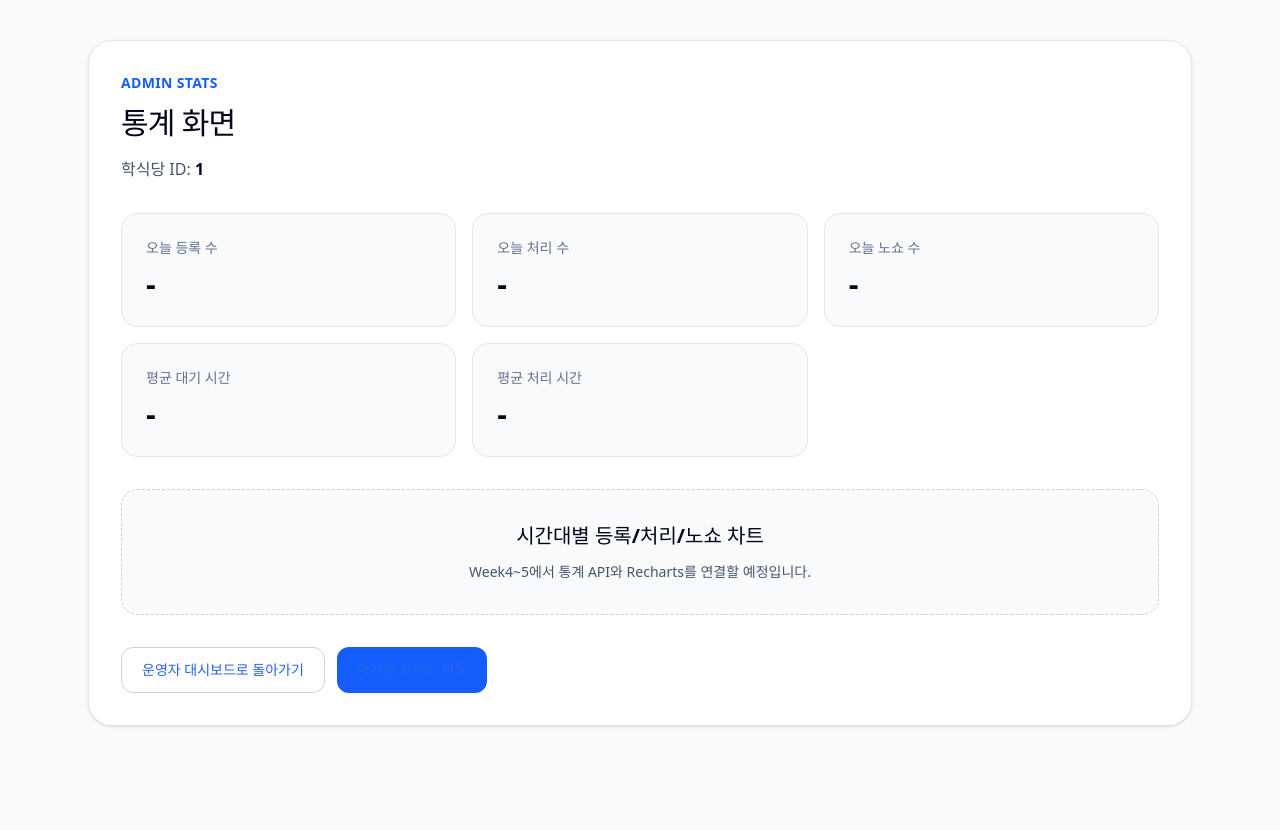
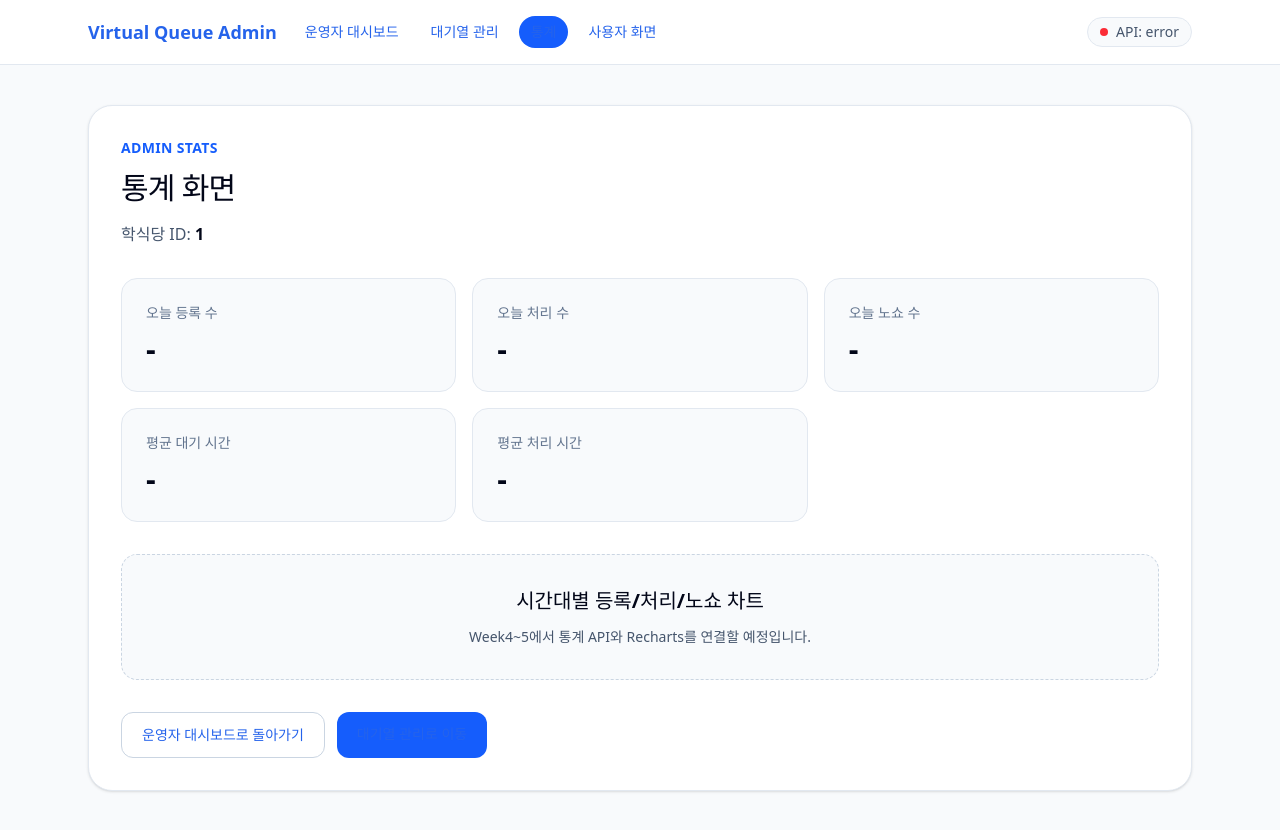
Before and after one commit to 2026-ossw-team3/team-project, a React app in the folder frontend/: page /admin/stats in a window 1280 px wide. Before the commit the page ends 800 px from the top, so only its background shows below. Built offline with nearby package versions, Linux system fonts and the light colour scheme; no server answers; the HTML template or start-up script is replaced by a standard one.

Commit message:
feat: KAN-33 운영자 레이아웃 및 라우팅 구성

```diff
--- a/frontend/src/App.jsx
+++ b/frontend/src/App.jsx
@@ -2,6 +2,7 @@ import { useEffect, useState } from "react";
 import { Route, Routes } from "react-router-dom";
 import { getHealth } from "./api/client";
 
+import AdminLayout from "./layouts/AdminLayout";
 import UserLayout from "./layouts/UserLayout";
 
 import HomePage from "./pages/HomePage";
@@ -51,9 +52,11 @@ function App() {
         <Route path="/my-queue/:queueId" element={<MyQueuePage />} />
       </Route>
 
-      <Route path="/admin" element={<AdminDashboardPage />} />
-      <Route path="/admin/queues" element={<AdminQueuesPage />} />
-      <Route path="/admin/stats" element={<AdminStatsPage />} />
+      <Route element={<AdminLayout health={health} />}>
+        <Route path="/admin" element={<AdminDashboardPage />} />
+        <Route path="/admin/queues" element={<AdminQueuesPage />} />
+        <Route path="/admin/stats" element={<AdminStatsPage />} />
+      </Route>
     </Routes>
   );
 }
--- /dev/null
+++ b/frontend/src/layouts/AdminLayout.jsx
@@ -0,0 +1,81 @@
+import { Link, Outlet, useLocation, useSearchParams } from "react-router-dom";
+
+function AdminLayout({ health }) {
+  const location = useLocation();
+  const [searchParams] = useSearchParams();
+  const isApiHealthy = health?.status === "ok";
+
+  const currentStoreId = searchParams.get("store_id") || "1";
+  const storeQuery = `?store_id=${currentStoreId}`;
+
+  const navItems = [
+    {
+      label: "운영자 대시보드",
+      to: `/admin${storeQuery}`,
+      isActive: location.pathname === "/admin",
+    },
+    {
+      label: "대기열 관리",
+      to: `/admin/queues${storeQuery}`,
+      isActive: location.pathname === "/admin/queues",
+    },
+    {
+      label: "통계",
+      to: `/admin/stats${storeQuery}`,
+      isActive: location.pathname === "/admin/stats",
+    },
+  ];
+
+  return (
+    <div className="min-h-screen bg-slate-50 text-slate-900">
+      <header className="sticky top-0 z-10 border-b border-slate-200 bg-white/90 backdrop-blur">
+        <nav className="mx-auto flex max-w-6xl flex-wrap items-center gap-4 px-6 py-4">
+          <Link
+            to={`/admin${storeQuery}`}
+            className="text-lg font-bold text-slate-950 no-underline"
+          >
+            Virtual Queue Admin
+          </Link>
+
+          <div className="flex flex-wrap items-center gap-2 text-sm">
+            {navItems.map((item) => (
+              <Link
+                key={item.to}
+                to={item.to}
+                className={`rounded-full px-3 py-1.5 font-medium no-underline transition ${
+                  item.isActive
+                    ? "bg-blue-600 text-white hover:bg-blue-700"
+                    : "text-slate-600 hover:bg-slate-100 hover:text-blue-600"
+                }`}
+              >
+                {item.label}
+              </Link>
+            ))}
+
+            <Link
+              to="/"
+              className="rounded-full px-3 py-1.5 font-medium text-slate-500 no-underline hover:bg-slate-100 hover:text-slate-900"
+            >
+              사용자 화면
+            </Link>
+          </div>
+
+          <div className="ml-auto flex items-center gap-2 rounded-full border border-slate-200 bg-slate-50 px-3 py-1 text-sm">
+            <span
+              className={`h-2 w-2 rounded-full ${
+                isApiHealthy ? "bg-green-500" : "bg-red-500"
+              }`}
+            />
+            <span className="text-slate-600">
+              API: {health?.status ?? "checking..."}
+            </span>
+          </div>
+        </nav>
+      </header>
+
+      <Outlet />
+    </div>
+  );
+}
+
+export default AdminLayout;
```
